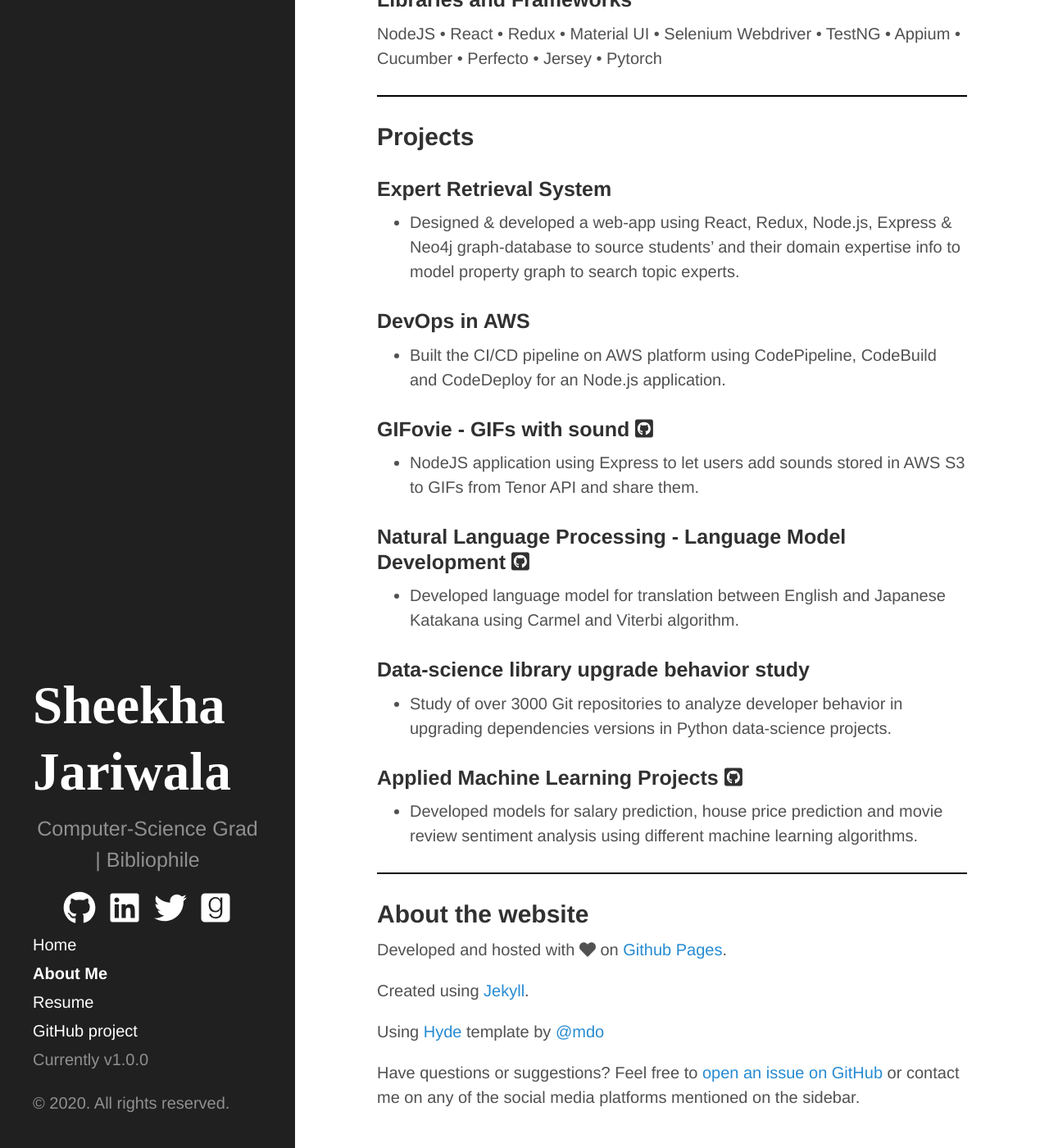
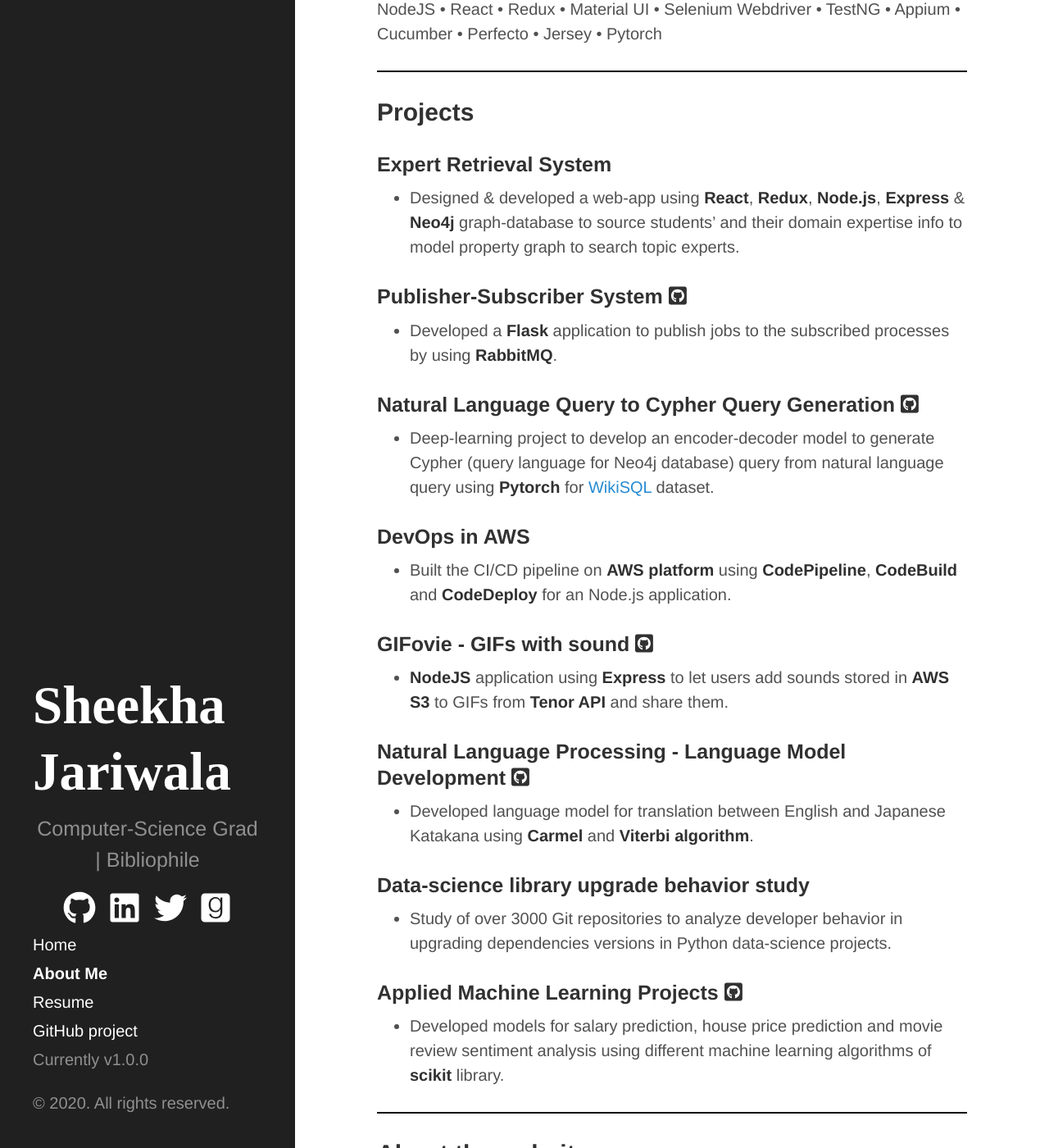
Before and after one commit to SheekhaJ/SheekhaJ.github.io, a Jekyll site: the page built from about.md, in a window 1280 px wide and 1400 px high, scrolled down 2288 px. Shown: the whole window at 82% size. Built offline with Jekyll 4.4.1, drawn with Linux system fonts in a browser that asks for light colours; nearby versions of some CDN libraries; some of the changed text lies outside the part shown.

Commit message:
Added more projects and highlighted few keywords

```diff
--- a/about.md
+++ b/about.md
@@ -50,22 +50,28 @@
 
 ## Projects
 ### Expert Retrieval System
-* Designed & developed a web-app using React, Redux, Node.js, Express & Neo4j graph-database to source students’ and their domain expertise info to model property graph to search topic experts.
+* Designed & developed a web-app using **React**, **Redux**, **Node.js**, **Express** & **Neo4j** graph-database to source students’ and their domain expertise info to model property graph to search topic experts.
+
+### Publisher-Subscriber System <a href="https://github.com/SheekhaJ/rabbitmq-sample" alt="View on Github"> <i class="fab fa-github-square" style="color:313131"></i></a>
+* Developed a **Flask** application to publish jobs to the subscribed processes by using **RabbitMQ**.
+
+### Natural Language Query to Cypher Query Generation <a href="https://github.com/SheekhaJ/CS535_final_project" alt="View on Github"> <i class="fab fa-github-square" style="color:313131"></i></a>
+* Deep-learning project to develop an encoder-decoder model to generate Cypher (query language for Neo4j database) query from natural language query using **Pytorch** for <a href="https://github.com/salesforce/WikiSQL">WikiSQL</a> dataset.
 
 ### DevOps in AWS
-* Built the CI/CD pipeline on AWS platform using CodePipeline, CodeBuild and CodeDeploy for an Node.js application.
+* Built the CI/CD pipeline on **AWS platform** using **CodePipeline**, **CodeBuild** and **CodeDeploy** for an Node.js application.
 
 ### GIFovie - GIFs with sound <a href="https://github.com/SheekhaJ/Gifovie" alt="View on Github"> <i class="fab fa-github-square" style="color:313131"></i></a>
-* NodeJS application using Express to let users add sounds stored in AWS S3 to GIFs from Tenor API and share them.
+* **NodeJS** application using **Express** to let users add sounds stored in **AWS S3** to GIFs from **Tenor API** and share them.
 
 ### Natural Language Processing - Language Model Development <a href="https://github.com/SheekhaJ/CS-539-NaturalLanguageProcessing" alt="View on Github"> <i class="fab fa-github-square" style="color:#313131"></i></a>
-* Developed language model for translation between English and Japanese Katakana using Carmel and Viterbi algorithm.
+* Developed language model for translation between English and Japanese Katakana using **Carmel** and **Viterbi algorithm**.
 
 ### Data-science library upgrade behavior study
 * Study of over 3000 Git repositories to analyze developer behavior in upgrading dependencies versions in Python data-science projects.
 
 ### Applied Machine Learning Projects <a href="https://github.com/SheekhaJ/CS519AppliedMachineLearning" alt="View on Github"> <i class="fab fa-github-square" style="color:313131"></i></a>
-* Developed models for salary prediction, house price prediction and movie review sentiment analysis using different machine learning algorithms.
+* Developed models for salary prediction, house price prediction and movie review sentiment analysis using different machine learning algorithms of **scikit** library.
 
 ---
 
```
Also changed, not shown: other parts of about.md (+1 -1 lines).
